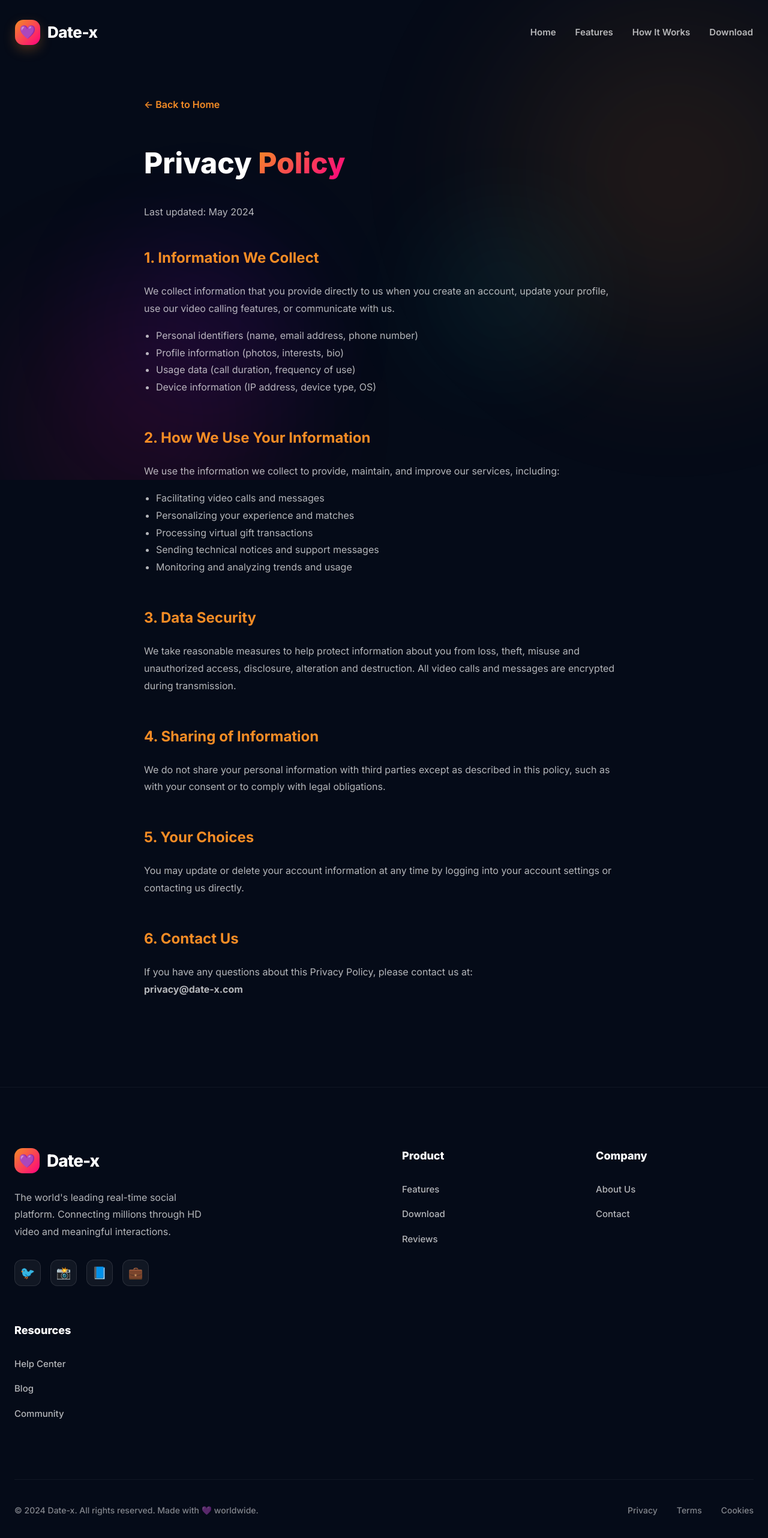
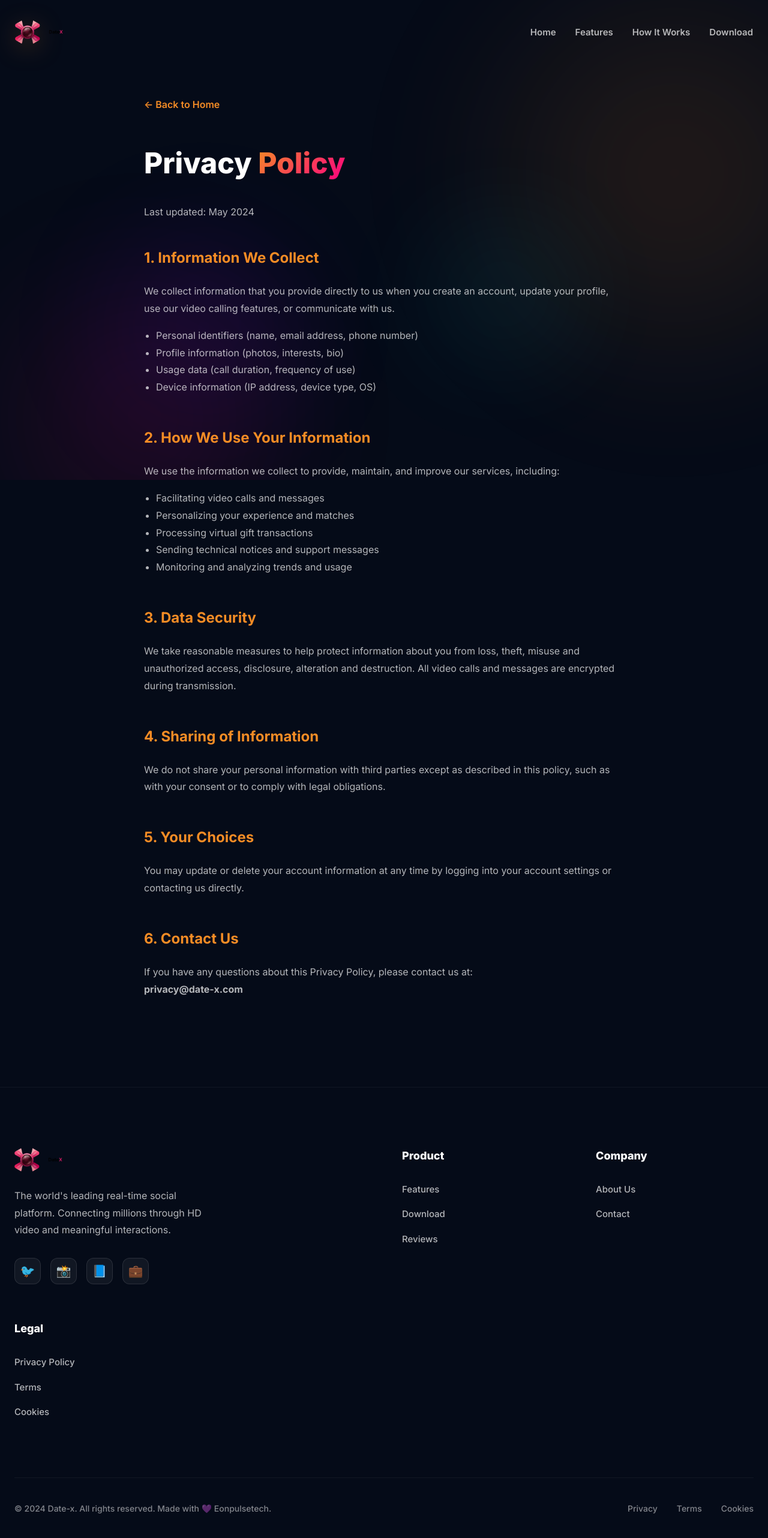
Before and after one commit to 2018dayanan/date-x_landing_page, a React (Vite) app: page /privacy in a window 1280 px wide. Shown: the top 2564 px of the page at 60% size. Built offline with nearby package versions, Linux system fonts and the light colour scheme.

Commit message:
feat: update Navbar and Footer with brand image assets and revise legal section links

```diff
--- a/src/components/Footer.tsx
+++ b/src/components/Footer.tsx
@@ -1,3 +1,5 @@
+import mainLogo from '../assets/main_log.png';
+import textLogo from '../assets/text_logo.png';
 import React from 'react';
 import { Link } from 'react-router-dom';
 import colors from '../styles/colors';
@@ -13,10 +15,10 @@ const Footer: React.FC = () => {
       { name: 'About Us', href: '#' },
       { name: 'Contact', href: '#' },
     ],
-    Resources: [
-      { name: 'Help Center', href: '#' },
-      { name: 'Blog', href: '#' },
-      { name: 'Community', href: '#' },
+    Legal: [
+      { name: 'Privacy Policy', href: '/privacy' },
+      { name: 'Terms', href: '#' },
+      { name: 'Cookies', href: '#' },
     ],
   };
 
@@ -34,31 +36,24 @@ const Footer: React.FC = () => {
           {/* Brand */}
           <div style={{ gridColumn: 'span 2' }}>
             <Link to="/" style={{ textDecoration: 'none' }}>
-              <div style={{ display: 'flex', alignItems: 'center', gap: '12px', marginBottom: '24px' }}>
-                <div
+              <div style={{ display: 'flex', alignItems: 'center', gap: '14px', marginBottom: '24px' }}>
+                <img
+                  src={mainLogo}
+                  alt="Date-x Logo"
                   style={{
                     width: '42px',
                     height: '42px',
-                    background: colors.primaryGradient,
-                    borderRadius: '14px',
-                    display: 'flex',
-                    alignItems: 'center',
-                    justifyContent: 'center',
-                    fontSize: '22px',
+                    objectFit: 'contain'
                   }}
-                >
-                  💜
-                </div>
-                <span
+                />
+                <img
+                  src={textLogo}
+                  alt="Date-x"
                   style={{
-                    fontSize: '28px',
-                    fontWeight: 900,
-                    color: colors.white,
-                    letterSpacing: '-1px',
+                    height: '24px',
+                    objectFit: 'contain'
                   }}
-                >
-                  Date-x
-                </span>
+                />
               </div>
             </Link>
             <p
@@ -184,7 +179,7 @@ const Footer: React.FC = () => {
           gap: '20px',
         }}>
           <p style={{ color: colors.textMuted, fontSize: '14px', fontWeight: 500 }}>
-            © 2024 Date-x. All rights reserved. Made with 💜 worldwide.
+            © 2024 Date-x. All rights reserved. Made with 💜 Eonpulsetech.
           </p>
           <div style={{ display: 'flex', gap: '32px' }}>
             <Link to="/privacy" style={{ color: colors.textMuted, fontSize: '14px', fontWeight: 500, textDecoration: 'none' }}>Privacy</Link>
--- a/src/components/Navbar.tsx
+++ b/src/components/Navbar.tsx
@@ -1,3 +1,5 @@
+import mainLogo from '../assets/main_log.png';
+import textLogo from '../assets/text_logo.png';
 import { Link } from 'react-router-dom';
 import React, { useState, useEffect } from 'react';
 import colors from '../styles/colors';
@@ -53,32 +55,25 @@ const Navbar: React.FC = () => {
       >
         {/* Logo */}
         <Link to="/" style={{ textDecoration: 'none' }}>
-          <div style={{ display: 'flex', alignItems: 'center', gap: '12px', cursor: 'pointer' }}>
-            <div
+          <div style={{ display: 'flex', alignItems: 'center', gap: '14px', cursor: 'pointer' }}>
+            <img
+              src={mainLogo}
+              alt="Date-x Logo"
               style={{
                 width: '42px',
                 height: '42px',
-                background: colors.primaryGradient,
-                borderRadius: '14px',
-                display: 'flex',
-                alignItems: 'center',
-                justifyContent: 'center',
-                fontSize: '22px',
-                boxShadow: `0 8px 20px ${colors.primary}44`,
+                objectFit: 'contain',
+                filter: `drop-shadow(0 8px 20px ${colors.primary}44)`
               }}
-            >
-              💜
-            </div>
-            <span
+            />
+            <img
+              src={textLogo}
+              alt="Date-x"
               style={{
-                fontSize: '26px',
-                fontWeight: 800,
-                color: colors.white,
-                letterSpacing: '-0.5px',
+                height: '24px',
+                objectFit: 'contain'
               }}
-            >
-              Date-x
-            </span>
+            />
           </div>
         </Link>
 
```
